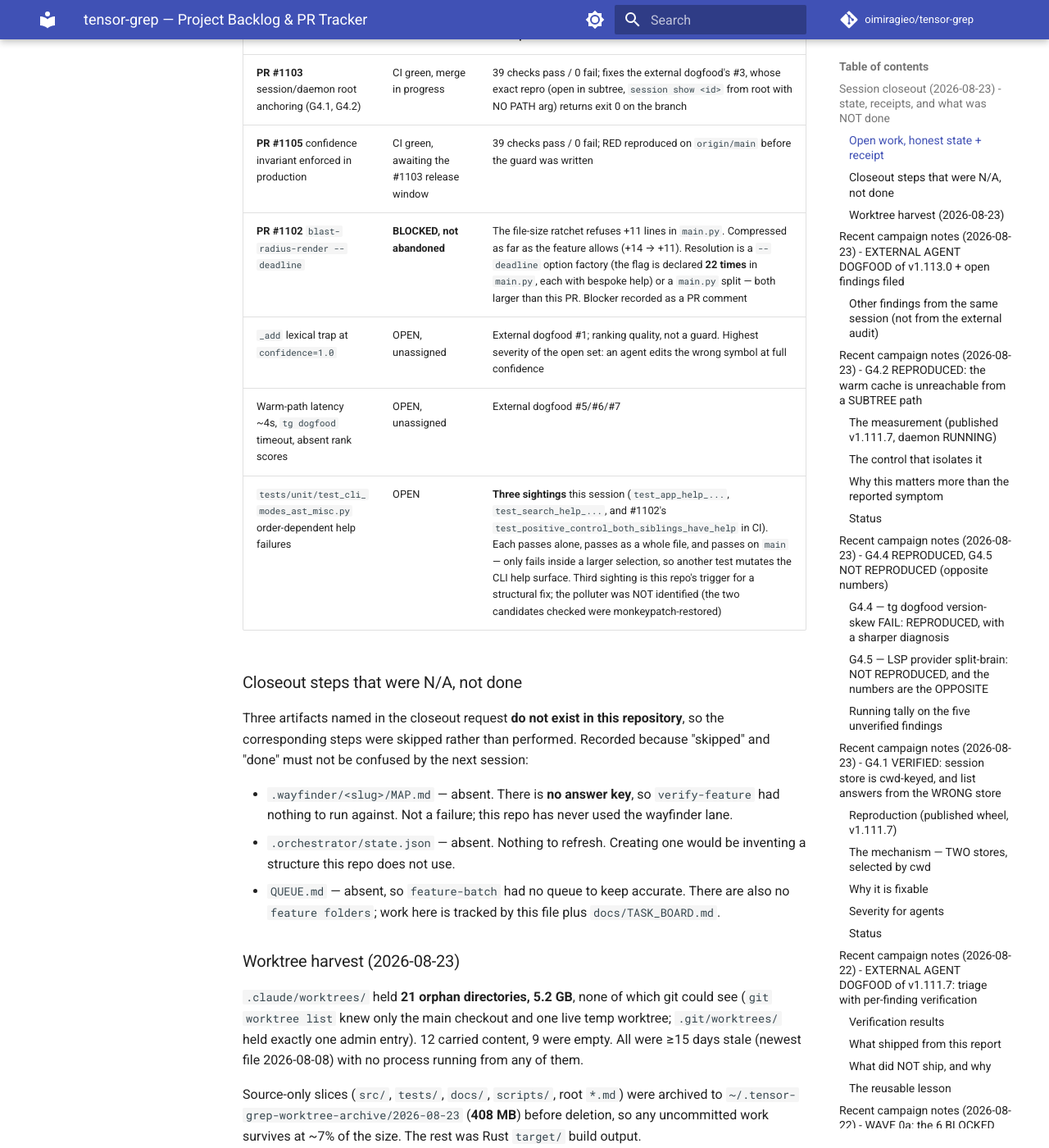
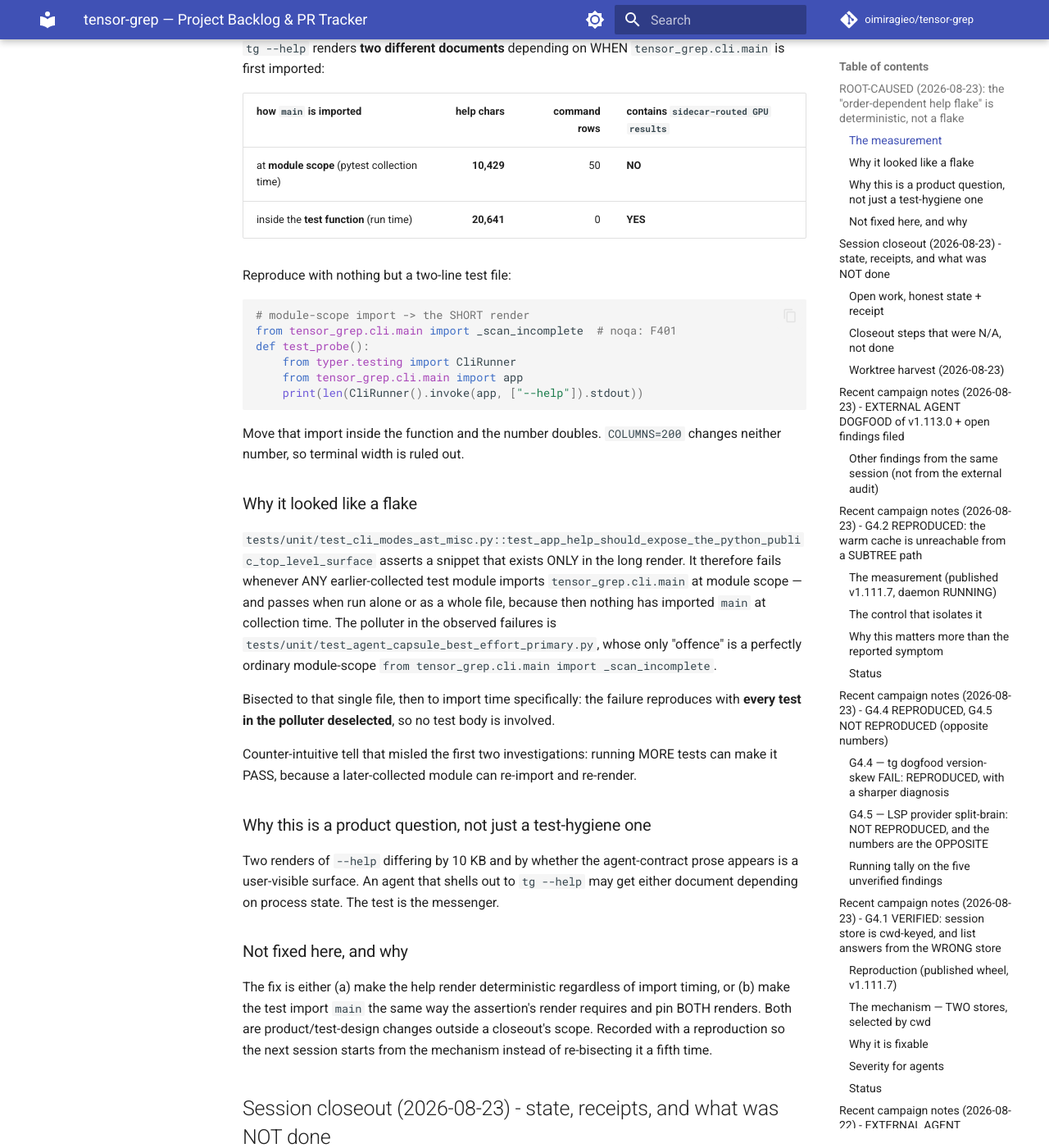
Before and after one commit to oimiragieo/tensor-grep, an MkDocs documentation site: the page built from docs/BACKLOG.md, in a window 1280 px wide and 1400 px high, scrolled down 1691 px. Shown: the whole window at 82% size. Built offline with MkDocs 1.6.1 and Material for MkDocs 9.7.7, drawn with Linux system fonts in a browser that asks for light colours; comment, search, counter and statistics services are not loaded; some of the changed text lies outside the part shown.

Commit message:
docs: root-cause the "order-dependent help flake" -- it is deterministic
Four sightings across three PRs, twice waved past as an order-dependent flake (including by
me). It is not flaky, not width-dependent, and not caused by anything in this session --
it reproduces on pristine main.

`tg --help` renders TWO DIFFERENT DOCUMENTS depending on when `tensor_grep.cli.main` is
first imported:

    module-scope import (pytest collection)  ->  10,429 chars, 50 command rows, snippet ABSENT
    import inside the test function          ->  20,641 chars,  0 command rows, snippet PRESENT

`COLUMNS=200` changes neither number, so terminal width is ruled out -- which is what the
first two investigations tested and cleared, then stopped.

`test_app_help_should_expose_the_python_public_top_level_surface` asserts a snippet that
exists ONLY in the long render, so it fails whenever any earlier-collected module imports
`main` at module scope. Bisected 164 files -> 38 -> 5 -> 1
(`test_agent_capsule_best_effort_primary.py`), then to IMPORT TIME: it reproduces with every
test in that file DESELECTED, so no test body is involved. The polluter's only "offence" is
an ordinary `from tensor_grep.cli.main import _scan_incomplete`.

The tell that misled earlier passes: running MORE tests can make it PASS, because a
later-collected module re-imports and re-renders. That is the opposite of how pollution
usually reads, which is why "passes alone, fails in a selection" got filed as flakiness.

Recorded as a PRODUCT question, not only test hygiene: two renders of `--help` differing by
10 KB, one of them missing the agent-contract prose entirely, is a user-visible surface, and
an agent shelling out to `tg --help` can get either. Not fixed here -- the fix is either
deterministic help rendering or pinning both renders, both outside a closeout's scope. Filed
with a two-line reproduction so the next session starts from the mechanism rather than
re-bisecting it a fifth time.

Co-Authored-By: Claude Opus 5 (1M context) <noreply@anthropic.com>

````diff
--- a/docs/BACKLOG.md
+++ b/docs/BACKLOG.md
@@ -46,6 +46,64 @@
 >
 
 
+
+## ROOT-CAUSED (2026-08-23): the "order-dependent help flake" is deterministic, not a flake
+
+Filed after four sightings across three PRs. It is **not** flaky, **not** terminal-width
+dependent, and **not** caused by any change in this session — it reproduces on pristine `main`.
+
+### The measurement
+
+`tg --help` renders **two different documents** depending on WHEN `tensor_grep.cli.main` is
+first imported:
+
+| how `main` is imported | help chars | command rows | contains `sidecar-routed GPU results` |
+|---|---:|---:|---|
+| at **module scope** (pytest collection time) | **10,429** | 50 | **NO** |
+| inside the **test function** (run time) | **20,641** | 0 | **YES** |
+
+Reproduce with nothing but a two-line test file:
+
+```python
+# module-scope import -> the SHORT render
+from tensor_grep.cli.main import _scan_incomplete  # noqa: F401
+def test_probe():
+    from typer.testing import CliRunner
+    from tensor_grep.cli.main import app
+    print(len(CliRunner().invoke(app, ["--help"]).stdout))
+```
+
+Move that import inside the function and the number doubles. `COLUMNS=200` changes neither
+number, so terminal width is ruled out.
+
+### Why it looked like a flake
+
+`tests/unit/test_cli_modes_ast_misc.py::test_app_help_should_expose_the_python_public_top_level_surface`
+asserts a snippet that exists ONLY in the long render. It therefore fails whenever ANY
+earlier-collected test module imports `tensor_grep.cli.main` at module scope — and passes when run
+alone or as a whole file, because then nothing has imported `main` at collection time. The polluter
+in the observed failures is `tests/unit/test_agent_capsule_best_effort_primary.py`, whose only
+"offence" is a perfectly ordinary module-scope
+`from tensor_grep.cli.main import _scan_incomplete`.
+
+Bisected to that single file, then to import time specifically: the failure reproduces with **every
+test in the polluter deselected**, so no test body is involved.
+
+Counter-intuitive tell that misled the first two investigations: running MORE tests can make it
+PASS, because a later-collected module can re-import and re-render.
+
+### Why this is a product question, not just a test-hygiene one
+
+Two renders of `--help` differing by 10 KB and by whether the agent-contract prose appears is a
+user-visible surface. An agent that shells out to `tg --help` may get either document depending on
+process state. The test is the messenger.
+
+### Not fixed here, and why
+
+The fix is either (a) make the help render deterministic regardless of import timing, or (b) make
+the test import `main` the same way the assertion's render requires and pin BOTH renders. Both are
+product/test-design changes outside a closeout's scope. Recorded with a reproduction so the next
+session starts from the mechanism instead of re-bisecting it a fifth time.
 
 ## Session closeout (2026-08-23) - state, receipts, and what was NOT done
 
````
